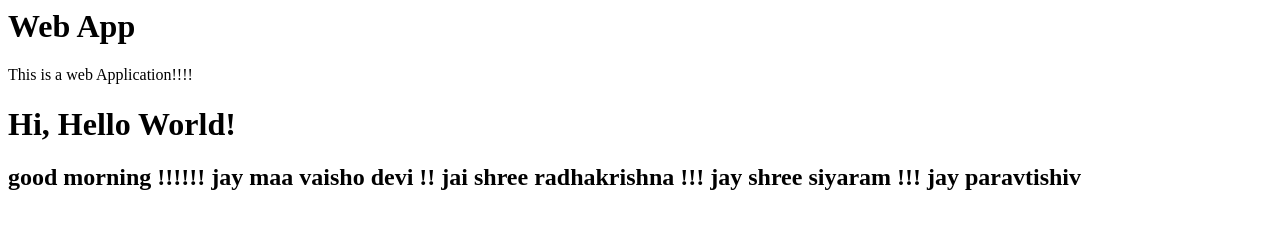
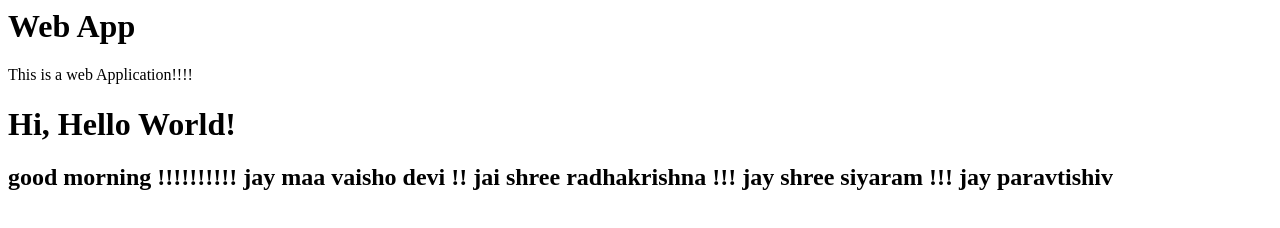
Before and after one commit to AakrutiVatsraj/web-app, a plain HTML site: page index.html in a window 1280 px wide. Drawn offline with Linux system fonts and the light colour scheme.

```diff
--- a/index.html
+++ b/index.html
@@ -3,5 +3,5 @@
 <H1> Web App</H1>
 <p> This is a web Application!!!! </p>
 <h1>  Hi, Hello World!</h1>
-<h2> good morning !!!!!! jay maa vaisho devi !! jai shree radhakrishna !!! jay shree siyaram !!! jay paravtishiv <h2>
+<h2> good morning !!!!!!!!!! jay maa vaisho devi !! jai shree radhakrishna !!! jay shree siyaram !!! jay paravtishiv <h2>
 </html>
```
